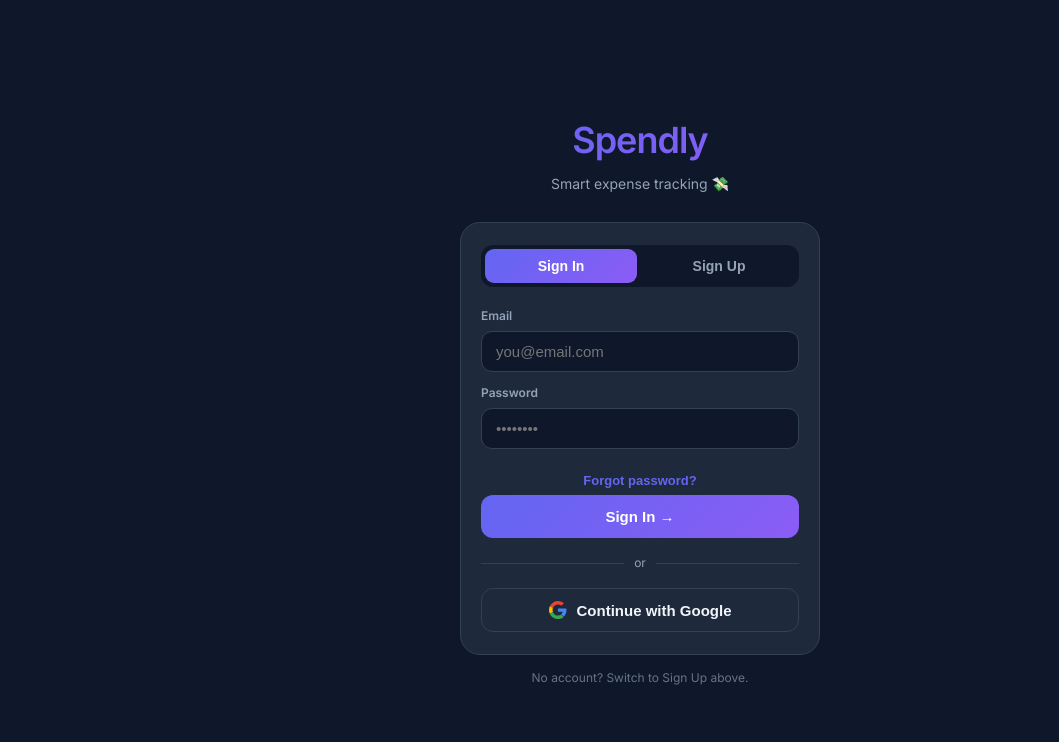
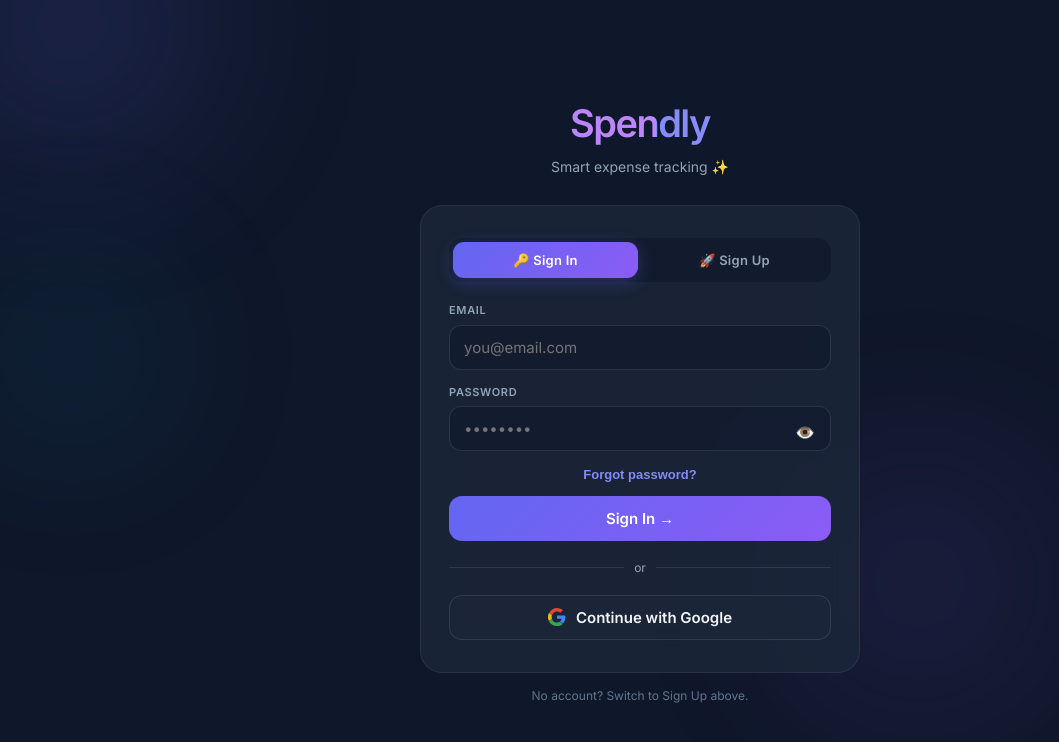
Before and after one commit to Abhishek-Singh2115/Spendly, a React (Vite) app: page / in a window 1280 px wide. Shown: the top 742 px of the page, without its empty margins (0-1059 px from the left). Built offline with nearby package versions, Linux system fonts and the light colour scheme.

Commit message:
Redesign LoginPage with premium glassmorphism UI, animations, and PWA optimization

```diff
--- a/src/pages/LoginPage.jsx
+++ b/src/pages/LoginPage.jsx
@@ -1,5 +1,36 @@
-import { useState } from 'react';
+import { useState, useEffect } from 'react';
 import { supabase } from '../supabase';
+
+/* ── keyframes injected once ── */
+const styleId = 'login-page-styles';
+if (typeof document !== 'undefined' && !document.getElementById(styleId)) {
+  const sheet = document.createElement('style');
+  sheet.id = styleId;
+  sheet.textContent = `
+    @keyframes lp-float1{0%,100%{transform:translate(0,0) scale(1)}50%{transform:translate(30px,-40px) scale(1.1)}}
+    @keyframes lp-float2{0%,100%{transform:translate(0,0) scale(1)}50%{transform:translate(-25px,35px) scale(1.15)}}
+    @keyframes lp-float3{0%,100%{transform:translate(0,0) scale(1)}50%{transform:translate(20px,25px) scale(1.05)}}
+    @keyframes lp-fadeUp{from{opacity:0;transform:translateY(24px)}to{opacity:1;transform:translateY(0)}}
+    @keyframes lp-shimmer{0%{background-position:-200% center}100%{background-position:200% center}}
+    @keyframes lp-pulse{0%,100%{box-shadow:0 0 0 0 rgba(99,102,241,.4)}50%{box-shadow:0 0 0 10px rgba(99,102,241,0)}}
+    @keyframes lp-spin{to{transform:rotate(360deg)}}
+    @keyframes lp-mailBounce{0%,100%{transform:translateY(0)}50%{transform:translateY(-8px)}}
+    .lp-input:focus{border-color:var(--accent)!important;box-shadow:0 0 0 3px rgba(99,102,241,.18)!important}
+    .lp-btn-main:hover:not(:disabled){transform:translateY(-1px);box-shadow:0 8px 28px rgba(99,102,241,.45)}
+    .lp-btn-main:active:not(:disabled){transform:translateY(0) scale(.98)}
+    .lp-btn-google:hover:not(:disabled){border-color:var(--accent);background:rgba(99,102,241,.06)}
+    .lp-forgot:hover{color:var(--accent2)!important;text-decoration:underline!important}
+    .lp-tab:hover{background:rgba(99,102,241,.08)}
+    @media(min-width:768px){
+      .lp-wrap{max-width:420px!important}
+      .lp-card{padding:32px 28px!important}
+    }
+    @media(min-width:1200px){
+      .lp-wrap{max-width:440px!important}
+    }
+  `;
+  document.head.appendChild(sheet);
+}
 
 export const LoginPage = () => {
   const [mode, setMode] = useState('login');
@@ -9,6 +40,10 @@ export const LoginPage = () => {
   const [error, setError] = useState('');
   const [loading, setLoading] = useState(false);
   const [sent, setSent] = useState(false);
+  const [showPwd, setShowPwd] = useState(false);
+  const [mounted, setMounted] = useState(false);
+
+  useEffect(() => { requestAnimationFrame(() => setMounted(true)); }, []);
 
   const clear = () => setError('');
 
@@ -42,34 +77,115 @@ export const LoginPage = () => {
     if (err) { setError(err.message); setLoading(false); }
   };
 
-  const S = {
-    page: { minHeight: '100%', display: 'flex', flexDirection: 'column', alignItems: 'center', justifyContent: 'center', padding: '24px 20px', background: 'var(--bg)' },
-    wrap: { width: '100%', maxWidth: 360 },
-    logo: { textAlign: 'center', marginBottom: 6, fontFamily: 'var(--font-head)', fontSize: 36, fontWeight: 900, background: 'linear-gradient(135deg,#6366f1,#8b5cf6)', WebkitBackgroundClip: 'text', WebkitTextFillColor: 'transparent', letterSpacing: '-1px' },
-    sub: { textAlign: 'center', color: 'var(--muted)', fontSize: 14, marginBottom: 28 },
-    card: { background: 'var(--card)', border: '1px solid var(--border)', borderRadius: 20, padding: '22px 20px', marginBottom: 14 },
-    tabRow: { display: 'flex', gap: 6, marginBottom: 20, background: 'var(--bg)', borderRadius: 12, padding: 4 },
-    tab: (active) => ({ flex: 1, padding: '9px 0', borderRadius: 9, border: 'none', cursor: 'pointer', fontSize: 14, fontWeight: 600, transition: 'all .2s', background: active ? 'linear-gradient(135deg,#6366f1,#8b5cf6)' : 'transparent', color: active ? '#fff' : 'var(--muted)' }),
-    label: { fontSize: 12, color: 'var(--muted)', fontWeight: 600, marginBottom: 6, display: 'block' },
-    input: { width: '100%', padding: '11px 14px', borderRadius: 11, border: '1px solid var(--border)', background: 'var(--bg)', color: 'var(--text)', fontSize: 15, outline: 'none', boxSizing: 'border-box', marginBottom: 12 },
-    btn: { width: '100%', padding: '13px 0', borderRadius: 12, border: 'none', cursor: loading ? 'not-allowed' : 'pointer', fontSize: 15, fontWeight: 700, background: 'linear-gradient(135deg,#6366f1,#8b5cf6)', color: '#fff', opacity: loading ? 0.7 : 1, marginTop: 4 },
-    divider: { display: 'flex', alignItems: 'center', gap: 10, margin: '16px 0', color: 'var(--muted)', fontSize: 12 },
-    divLine: { flex: 1, height: 1, background: 'var(--border)' },
-    gBtn: { width: '100%', padding: '12px 0', borderRadius: 12, border: '1px solid var(--border)', background: 'var(--card)', color: 'var(--text)', fontSize: 15, fontWeight: 600, cursor: loading ? 'not-allowed' : 'pointer', display: 'flex', alignItems: 'center', justifyContent: 'center', gap: 10, opacity: loading ? 0.7 : 1 },
-    err: { color: 'var(--red)', fontSize: 13, textAlign: 'center', marginTop: 10, padding: '8px 12px', background: 'rgba(244,63,94,.1)', borderRadius: 8 },
+  /* ── shared styles ── */
+  const page = {
+    minHeight: '100%', display: 'flex', flexDirection: 'column',
+    alignItems: 'center', justifyContent: 'center',
+    padding: '24px 16px', background: 'var(--bg)',
+    position: 'relative', overflow: 'hidden',
+  };
+  const orb = (size, top, left, color, anim, dur) => ({
+    position: 'absolute', width: size, height: size, borderRadius: '50%',
+    background: color, filter: 'blur(80px)', opacity: 0.5, pointerEvents: 'none',
+    top, left, animation: `${anim} ${dur}s ease-in-out infinite`,
+  });
+  const wrap = { width: '100%', maxWidth: 380, position: 'relative', zIndex: 1 };
+  const card = {
+    background: 'rgba(30,41,59,.72)', backdropFilter: 'blur(24px)', WebkitBackdropFilter: 'blur(24px)',
+    border: '1px solid rgba(148,163,184,.12)', borderRadius: 22,
+    padding: '24px 20px', marginBottom: 14,
+    animation: mounted ? 'lp-fadeUp .5s cubic-bezier(.4,0,.2,1) .15s both' : 'none',
+  };
+  const logo = {
+    textAlign: 'center', marginBottom: 4, fontFamily: 'var(--font-head)',
+    fontSize: 38, fontWeight: 900, letterSpacing: '-1.5px',
+    background: 'linear-gradient(135deg,#818cf8,#a78bfa,#c084fc)',
+    backgroundSize: '200% auto', WebkitBackgroundClip: 'text', WebkitTextFillColor: 'transparent',
+    animation: 'lp-shimmer 4s linear infinite',
+    opacity: mounted ? 1 : 0, transform: mounted ? 'translateY(0)' : 'translateY(16px)',
+    transition: 'all .5s cubic-bezier(.4,0,.2,1)',
+  };
+  const sub = {
+    textAlign: 'center', color: 'var(--muted)', fontSize: 14, marginBottom: 28,
+    opacity: mounted ? 1 : 0, transform: mounted ? 'translateY(0)' : 'translateY(12px)',
+    transition: 'all .5s cubic-bezier(.4,0,.2,1) .1s',
+  };
+  const tabRow = {
+    display: 'flex', gap: 4, marginBottom: 20, background: 'rgba(15,23,42,.6)',
+    borderRadius: 14, padding: 4,
+  };
+  const tab = (active) => ({
+    flex: 1, padding: '10px 0', borderRadius: 11, border: 'none', cursor: 'pointer',
+    fontSize: 13, fontWeight: 700, letterSpacing: '.02em',
+    transition: 'all .25s cubic-bezier(.4,0,.2,1)',
+    background: active ? 'linear-gradient(135deg,#6366f1,#8b5cf6)' : 'transparent',
+    color: active ? '#fff' : 'var(--muted)',
+    boxShadow: active ? '0 4px 16px rgba(99,102,241,.3)' : 'none',
+    fontFamily: 'var(--font-body)',
+  });
+  const label = {
+    fontSize: 11, color: 'var(--muted)', fontWeight: 700, marginBottom: 6,
+    display: 'block', textTransform: 'uppercase', letterSpacing: '.06em',
+  };
+  const input = {
+    width: '100%', padding: '12px 14px', borderRadius: 12,
+    border: '1.5px solid rgba(148,163,184,.18)', background: 'rgba(15,23,42,.5)',
+    color: 'var(--text)', fontSize: 15, outline: 'none', boxSizing: 'border-box',
+    marginBottom: 14, transition: 'all .22s cubic-bezier(.4,0,.2,1)',
+    fontFamily: 'var(--font-body)',
+  };
+  const btnMain = {
+    width: '100%', padding: '13px 0', borderRadius: 13, border: 'none',
+    cursor: loading ? 'not-allowed' : 'pointer', fontSize: 15, fontWeight: 700,
+    background: 'linear-gradient(135deg,#6366f1,#8b5cf6)', color: '#fff',
+    opacity: loading ? 0.7 : 1, marginTop: 6, transition: 'all .22s ease',
+    fontFamily: 'var(--font-body)', position: 'relative', overflow: 'hidden',
+  };
+  const divider = {
+    display: 'flex', alignItems: 'center', gap: 10, margin: '18px 0',
+    color: 'var(--muted)', fontSize: 12,
+  };
+  const divLine = { flex: 1, height: 1, background: 'rgba(148,163,184,.18)' };
+  const gBtn = {
+    width: '100%', padding: '12px 0', borderRadius: 13,
+    border: '1.5px solid rgba(148,163,184,.18)', background: 'rgba(30,41,59,.5)',
+    color: 'var(--text)', fontSize: 15, fontWeight: 600,
+    cursor: loading ? 'not-allowed' : 'pointer',
+    display: 'flex', alignItems: 'center', justifyContent: 'center', gap: 10,
+    opacity: loading ? 0.7 : 1, transition: 'all .22s ease',
+    fontFamily: 'var(--font-body)',
+  };
+  const errBox = {
+    color: '#fb7185', fontSize: 13, textAlign: 'center', marginTop: 4, marginBottom: 4,
+    padding: '10px 14px', background: 'rgba(244,63,94,.1)',
+    border: '1px solid rgba(244,63,94,.2)', borderRadius: 10,
+    animation: 'lp-fadeUp .25s ease both',
+  };
+  const pwdToggle = {
+    position: 'absolute', right: 12, top: '50%', transform: 'translateY(-50%)',
+    background: 'none', border: 'none', color: 'var(--muted)', cursor: 'pointer',
+    padding: 4, display: 'flex', fontSize: 16,
+  };
+  const spinner = {
+    display: 'inline-block', width: 16, height: 16, border: '2px solid rgba(255,255,255,.3)',
+    borderTopColor: '#fff', borderRadius: '50%', animation: 'lp-spin .6s linear infinite',
+    marginRight: 8, verticalAlign: 'middle',
   };
 
+  /* ── Sent confirmation ── */
   if (sent) return (
-    <div style={S.page}>
-      <div style={S.wrap}>
-        <div style={S.logo}>Spendly</div>
-        <div style={{ ...S.card, textAlign: 'center' }}>
-          <div style={{ fontSize: 44, marginBottom: 12 }}>📬</div>
-          <div style={{ fontWeight: 700, fontSize: 18, marginBottom: 8 }}>Check your inbox</div>
-          <div style={{ color: 'var(--muted)', fontSize: 14, lineHeight: 1.6 }}>
-            Confirmation link sent to <strong>{email}</strong>.<br />Click it then come back to sign in.
+    <div style={page}>
+      <div style={orb('260px', '-80px', '-60px', 'rgba(99,102,241,.35)', 'lp-float1', 7)} />
+      <div style={orb('200px', '60%', '70%', 'rgba(139,92,246,.3)', 'lp-float2', 9)} />
+      <div style={wrap} className="lp-wrap">
+        <div style={logo}>Spendly</div>
+        <div style={{ ...card, textAlign: 'center' }}>
+          <div style={{ fontSize: 52, marginBottom: 14, animation: 'lp-mailBounce 2s ease-in-out infinite' }}>📬</div>
+          <div style={{ fontWeight: 800, fontSize: 19, marginBottom: 8, color: 'var(--text)' }}>Check your inbox</div>
+          <div style={{ color: 'var(--muted)', fontSize: 14, lineHeight: 1.7 }}>
+            Confirmation link sent to <strong style={{ color: '#a78bfa' }}>{email}</strong>.<br />Click it then come back to sign in.
           </div>
-          <button style={{ ...S.btn, marginTop: 20 }} onClick={() => { setSent(false); setMode('login'); }}>
+          <button className="lp-btn-main" style={{ ...btnMain, marginTop: 22 }} onClick={() => { setSent(false); setMode('login'); }}>
             Back to Sign In
           </button>
         </div>
@@ -77,71 +193,87 @@ export const LoginPage = () => {
     </div>
   );
 
+  /* ── Main login/signup ── */
   return (
-    <div style={S.page}>
-      <div style={S.wrap}>
-        <div style={S.logo}>Spendly</div>
-        <div style={S.sub}>Smart expense tracking 💸</div>
+    <div style={page}>
+      {/* Animated gradient orbs */}
+      <div style={orb('280px', '-100px', '-80px', 'rgba(99,102,241,.3)', 'lp-float1', 7)} />
+      <div style={orb('220px', '55%', '65%', 'rgba(139,92,246,.25)', 'lp-float2', 9)} />
+      <div style={orb('180px', '30%', '-40px', 'rgba(6,182,212,.2)', 'lp-float3', 11)} />
 
-        <div style={S.card}>
-          <div style={S.tabRow}>
+      <div style={wrap} className="lp-wrap">
+        <div style={logo}>Spendly</div>
+        <div style={sub}>Smart expense tracking ✨</div>
+
+        <div style={card} className="lp-card">
+          {/* Tabs */}
+          <div style={tabRow}>
             {['login', 'signup'].map(m => (
-              <button key={m} style={S.tab(mode === m)} onClick={() => { setMode(m); clear(); }}>
-                {m === 'login' ? 'Sign In' : 'Sign Up'}
+              <button key={m} className="lp-tab" style={tab(mode === m)} onClick={() => { setMode(m); clear(); }}>
+                {m === 'login' ? '🔑 Sign In' : '🚀 Sign Up'}
               </button>
             ))}
           </div>
 
+          {/* Name field (signup only) */}
           {mode === 'signup' && (
-            <div>
-              <label style={S.label}>Name</label>
-              <input style={S.input} placeholder="Your name" value={name} onChange={e => { setName(e.target.value); clear(); }} />
+            <div style={{ animation: 'lp-fadeUp .3s ease both' }}>
+              <label style={label}>Name</label>
+              <input className="lp-input" style={input} placeholder="Your name" value={name}
+                onChange={e => { setName(e.target.value); clear(); }} />
             </div>
           )}
 
+          {/* Email */}
           <div>
-            <label style={S.label}>Email</label>
-            <input style={S.input} type="email" placeholder="you@email.com" value={email} onChange={e => { setEmail(e.target.value); clear(); }} />
+            <label style={label}>Email</label>
+            <input className="lp-input" style={input} type="email" placeholder="you@email.com"
+              value={email} onChange={e => { setEmail(e.target.value); clear(); }} />
           </div>
 
+          {/* Password with toggle */}
           <div>
-            <label style={S.label}>Password</label>
-            <input style={S.input} type="password" placeholder="••••••••" value={password}
-              onChange={e => { setPassword(e.target.value); clear(); }}
-              onKeyDown={e => e.key === 'Enter' && handleEmailAuth()} />
+            <label style={label}>Password</label>
+            <div style={{ position: 'relative' }}>
+              <input className="lp-input" style={{ ...input, paddingRight: 42, marginBottom: 6 }}
+                type={showPwd ? 'text' : 'password'} placeholder="••••••••"
+                value={password}
+                onChange={e => { setPassword(e.target.value); clear(); }}
+                onKeyDown={e => e.key === 'Enter' && handleEmailAuth()} />
+              <button style={pwdToggle} onClick={() => setShowPwd(p => !p)} type="button" tabIndex={-1}
+                aria-label={showPwd ? 'Hide password' : 'Show password'}>
+                {showPwd ? '🙈' : '👁️'}
+              </button>
+            </div>
           </div>
 
           {/* Error */}
-          {error && <div style={S.err}>{error}</div>}
+          {error && <div style={errBox}>{error}</div>}
 
-          {/* Forgot password button (ALWAYS VISIBLE) */}
-          <div style={{ textAlign: "center", marginTop: 8 }}>
-            <button
-              type="button"
-              style={{
-                background: "none",
-                border: "none",
-                color: "#6366f1",
-                fontSize: 13,
-                fontWeight: 600,
-                cursor: "pointer",
-              }}
-              onClick={() => {
-                console.log("CLICK WORKING");
-                window.dispatchEvent(new Event("open-forgot-password"));
-              }}
-            >
+          {/* Forgot password */}
+          <div style={{ textAlign: 'center', marginTop: 6, marginBottom: 4 }}>
+            <button type="button" className="lp-forgot" style={{
+              background: 'none', border: 'none', color: '#818cf8',
+              fontSize: 13, fontWeight: 600, cursor: 'pointer', transition: 'all .2s',
+            }} onClick={() => {
+              console.log("CLICK WORKING");
+              window.dispatchEvent(new Event("open-forgot-password"));
+            }}>
               Forgot password?
             </button>
           </div>
 
-          <button style={S.btn} onClick={handleEmailAuth} disabled={loading}>
+          {/* Submit */}
+          <button className="lp-btn-main" style={btnMain} onClick={handleEmailAuth} disabled={loading}>
+            {loading && <span style={spinner} />}
             {loading ? 'Please wait…' : mode === 'login' ? 'Sign In →' : 'Create Account →'}
           </button>
 
-          <div style={S.divider}><div style={S.divLine} /><span>or</span><div style={S.divLine} /></div>
+          {/* Divider */}
+          <div style={divider}><div style={divLine} /><span>or</span><div style={divLine} /></div>
 
-          <button style={S.gBtn} onClick={handleGoogle} disabled={loading}>
+          {/* Google */}
+          <button className="lp-btn-google" style={gBtn} onClick={handleGoogle} disabled={loading}>
             <svg width="18" height="18" viewBox="0 0 48 48">
               <path fill="#EA4335" d="M24 9.5c3.5 0 6.6 1.2 9 3.2l6.7-6.7C35.7 2.5 30.2 0 24 0 14.6 0 6.6 5.5 2.8 13.5l7.8 6C12.5 13 17.8 9.5 24 9.5z" />
               <path fill="#4285F4" d="M46.5 24.5c0-1.6-.1-3.1-.4-4.5H24v8.5h12.7c-.6 3-2.3 5.5-4.8 7.2l7.5 5.8c4.4-4 7.1-10 7.1-17z" />
@@ -152,7 +284,10 @@ export const LoginPage = () => {
           </button>
         </div>
 
-        <p style={{ textAlign: 'center', fontSize: 12, color: 'var(--muted2)', marginTop: 6 }}>
+        <p style={{
+          textAlign: 'center', fontSize: 12, color: 'var(--muted2)', marginTop: 8,
+          opacity: mounted ? 1 : 0, transition: 'opacity .5s ease .4s',
+        }}>
           {mode === 'login' ? "No account? Switch to Sign Up above." : "Have an account? Switch to Sign In above."}
         </p>
       </div>
```
